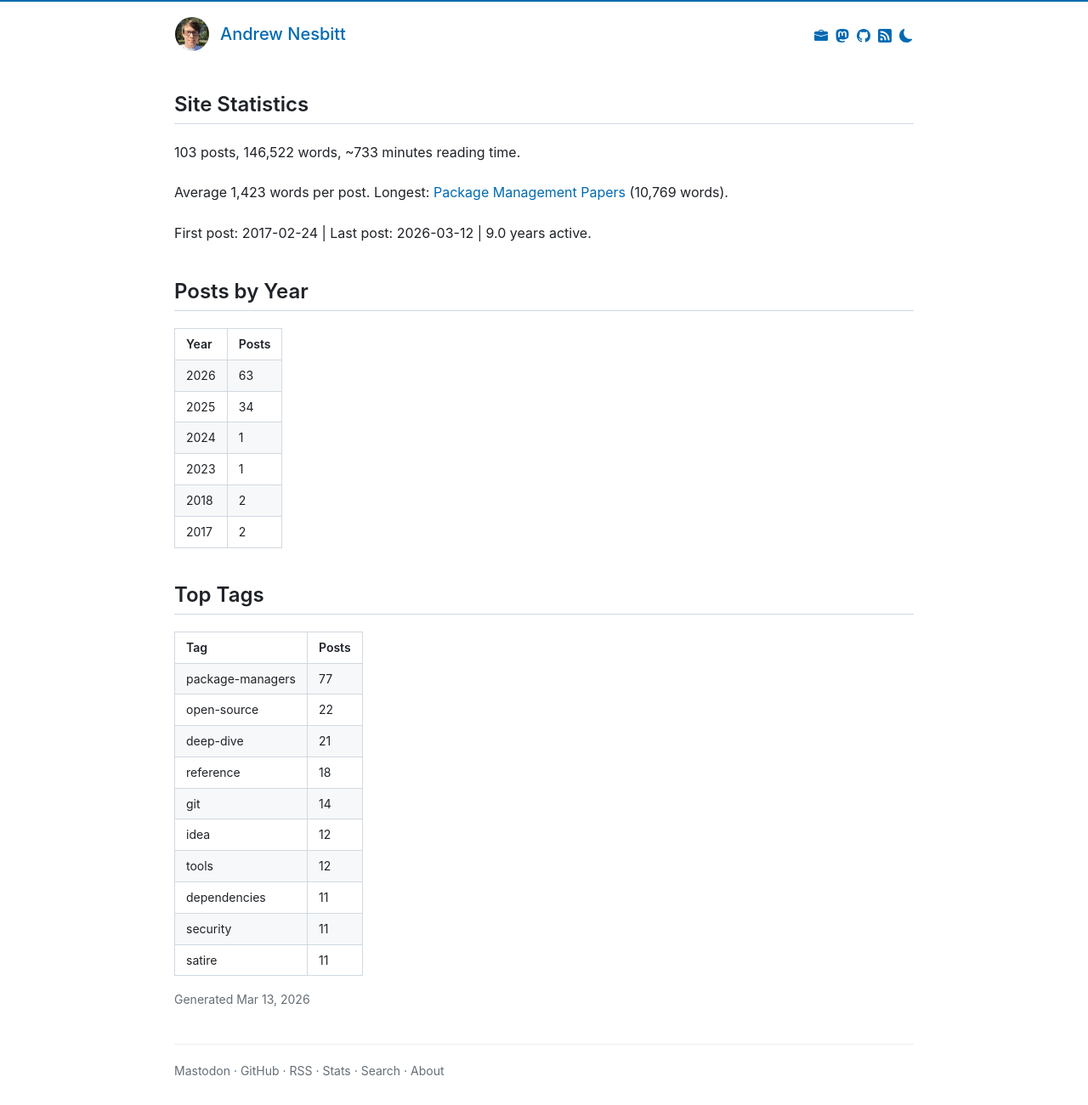
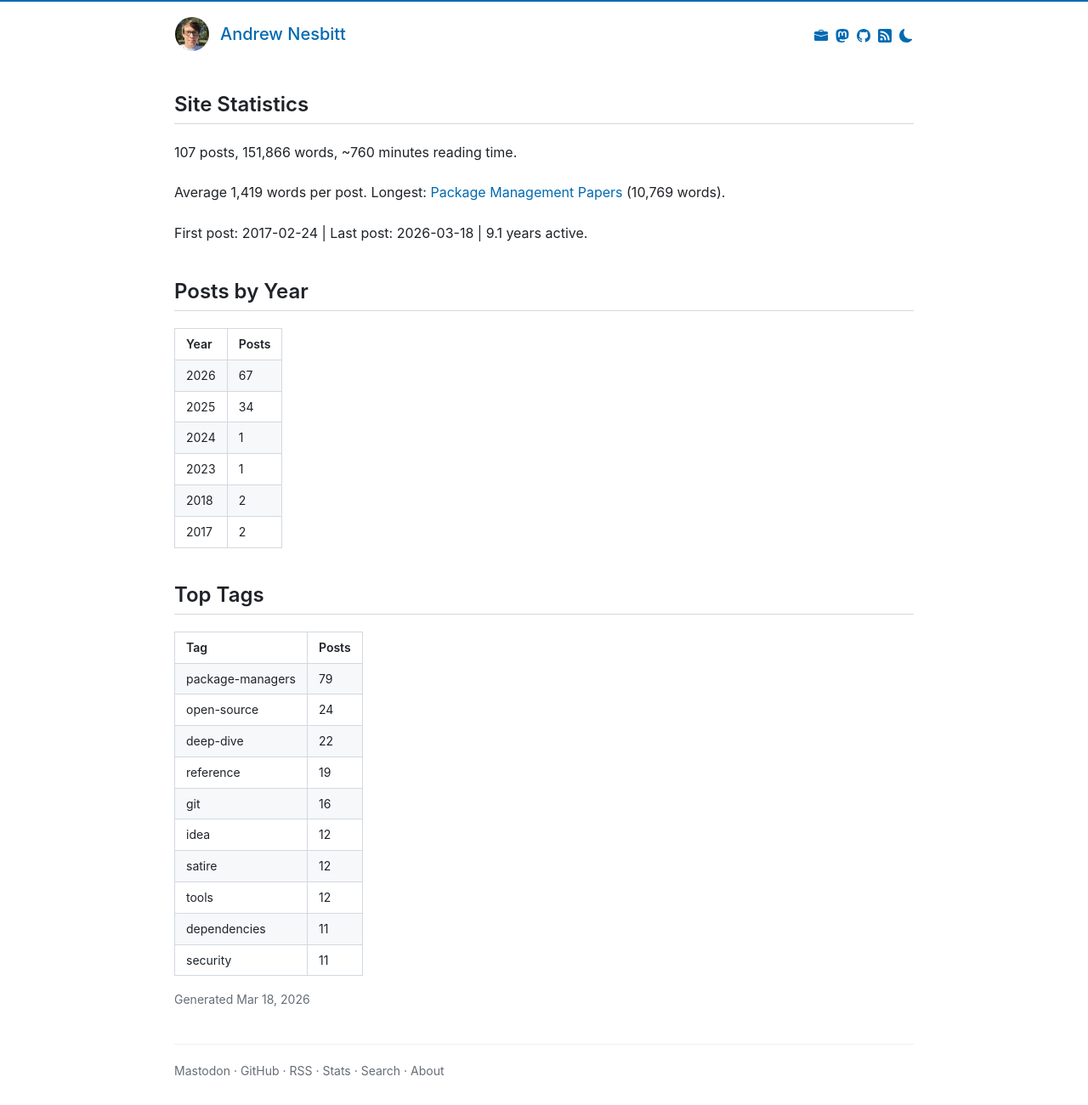
Before and after one commit to andrew/nesbitt.io, a Jekyll site: the page built from stats.html, in a window 1280 px wide. Shown: the whole page at 85% size. Built offline with Jekyll 4.4.1, drawn with Linux system fonts in a browser that asks for light colours; comment, search, counter and statistics services are not loaded.

Commit message:
Add new post on Git Remote Helpers

```diff
--- a/_data/stats.json
+++ b/_data/stats.json
@@ -1,9 +1,9 @@
 {
-  "generated_at": "2026-03-13T08:15:11Z",
-  "total_posts": 103,
-  "total_words": 146522,
-  "reading_minutes": 733,
-  "average_words": 1423,
+  "generated_at": "2026-03-18T15:03:15Z",
+  "total_posts": 107,
+  "total_words": 151866,
+  "reading_minutes": 760,
+  "average_words": 1419,
   "longest_post": {
     "title": "Package Management Papers",
     "url": "/2025/11/13/package-management-papers.html",
@@ -20,16 +20,16 @@
     "date": "2017-02-24"
   },
   "last_post": {
-    "title": "Reviewing ENISA's Package Manager Advisory",
-    "url": "/2026/03/12/reviewing-enisas-package-manager-advisory.html",
-    "date": "2026-03-12"
+    "title": "Git Remote Helpers",
+    "url": "/2026/03/18/git-remote-helpers.html",
+    "date": "2026-03-18"
   },
-  "years_active": 9.0,
-  "posts_per_month": 0.9,
+  "years_active": 9.1,
+  "posts_per_month": 1.0,
   "posts_by_year": [
     {
       "year": 2026,
-      "count": 63
+      "count": 67
     },
     {
       "year": 2025,
@@ -55,7 +55,7 @@
   "posts_by_month": [
     {
       "month": "2026-03",
-      "count": 12
+      "count": 16
     },
     {
       "month": "2026-02",
@@ -95,37 +95,41 @@
     }
   ],
   "posts_by_day_of_week": {
-    "sunday": 14,
+    "sunday": 15,
     "monday": 16,
     "tuesday": 13,
-    "wednesday": 14,
+    "wednesday": 15,
     "thursday": 17,
-    "friday": 16,
-    "saturday": 13
+    "friday": 17,
+    "saturday": 14
   },
   "tags": [
     {
       "name": "package-managers",
-      "count": 77
+      "count": 79
     },
     {
       "name": "open-source",
+      "count": 24
+    },
+    {
+      "name": "deep-dive",
       "count": 22
     },
     {
-      "name": "deep-dive",
-      "count": 21
-    },
-    {
       "name": "reference",
-      "count": 18
+      "count": 19
     },
     {
       "name": "git",
-      "count": 14
+      "count": 16
     },
     {
       "name": "idea",
+      "count": 12
+    },
+    {
+      "name": "satire",
       "count": 12
     },
     {
@@ -138,10 +142,6 @@
     },
     {
       "name": "security",
-      "count": 11
-    },
-    {
-      "name": "satire",
       "count": 11
     },
     {
```
Also changed, not shown: _posts/2026-03-18-git-remote-helpers.md (added, +88 -0 lines).
